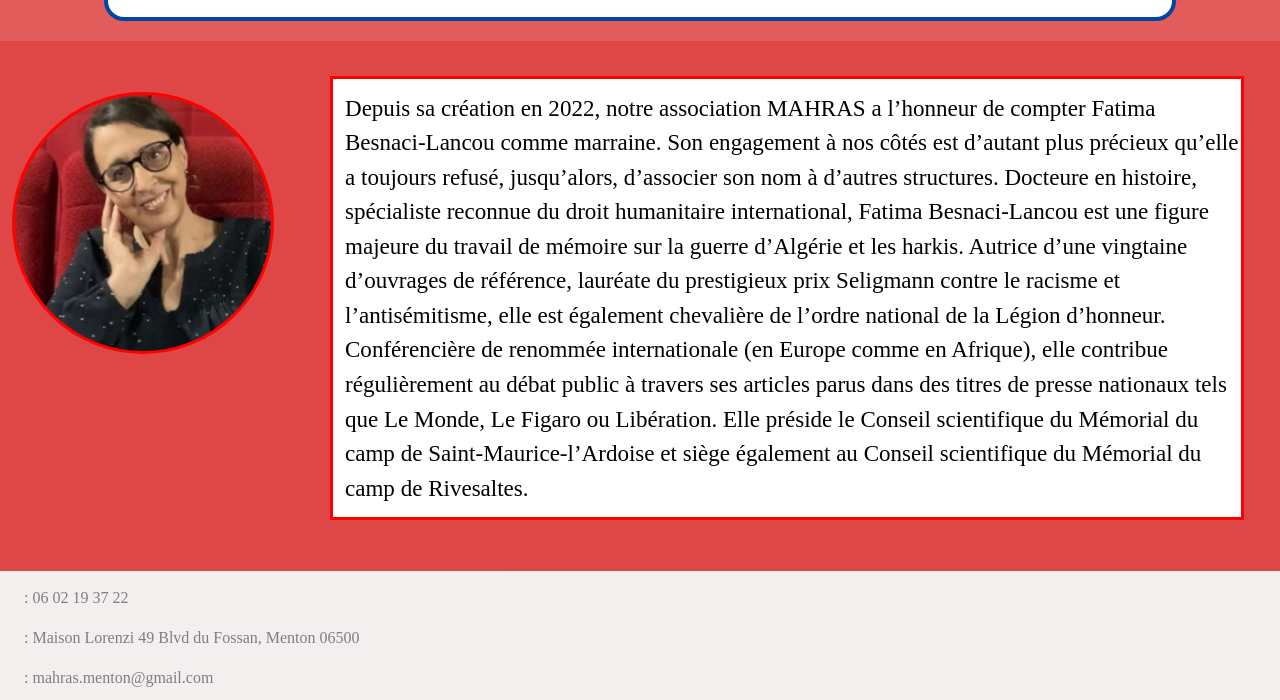
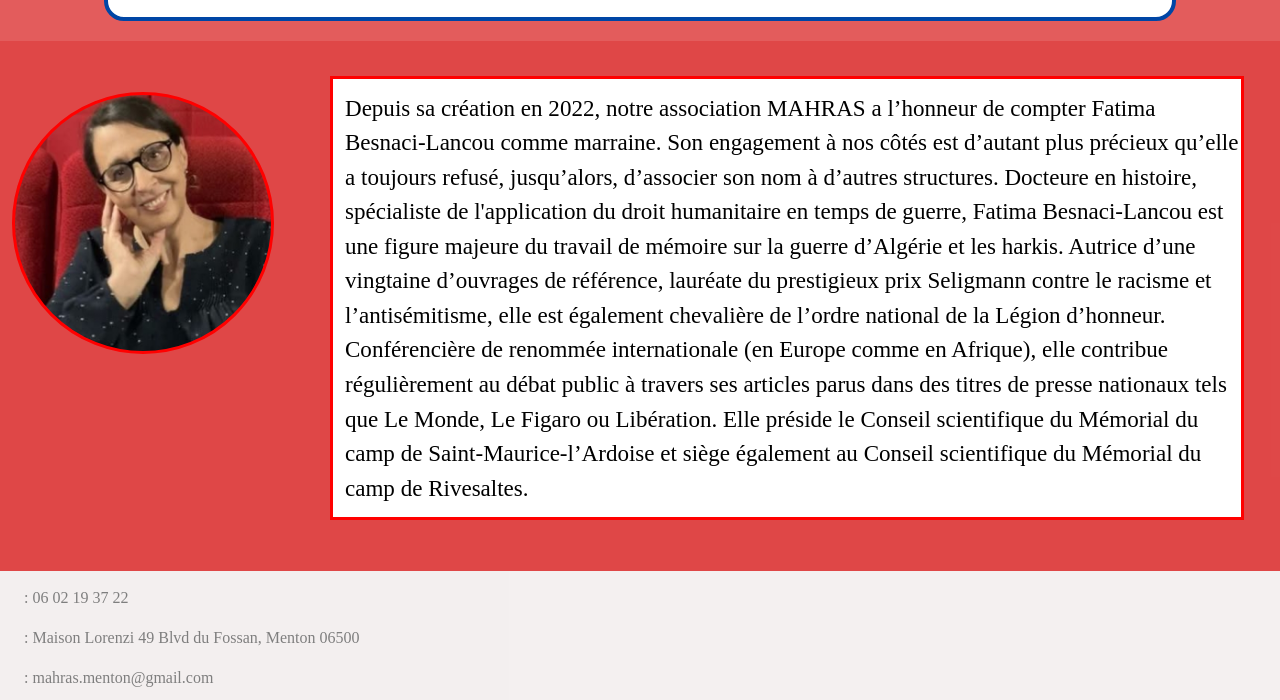
Before and after one commit to mahras-menton/mahras_site, a plain HTML site: page index.html in a window 1280 px wide. Shown: the part 1048-1748 px from the top of the page. Drawn offline with Linux system fonts and the light colour scheme.

Commit message:
Update index.html

```diff
--- a/index.html
+++ b/index.html
@@ -73,7 +73,7 @@
             okok
         </div>
         <div id="fatima_description">
-            <p >Depuis sa création en 2022, notre association MAHRAS a l’honneur de compter Fatima Besnaci-Lancou comme marraine. Son engagement à nos côtés est d’autant plus précieux qu’elle a toujours refusé, jusqu’alors, d’associer son nom à d’autres structures. Docteure en histoire, spécialiste reconnue du droit humanitaire international, Fatima Besnaci-Lancou est une figure majeure du travail de mémoire sur la guerre d’Algérie et les harkis. Autrice d’une vingtaine d’ouvrages de référence, lauréate du prestigieux prix Seligmann contre le racisme et l’antisémitisme, elle est également chevalière de l’ordre national de la Légion d’honneur. Conférencière de renommée internationale (en Europe comme en Afrique), elle contribue régulièrement au débat public à travers ses articles parus dans des titres de presse nationaux tels que Le Monde, Le Figaro ou Libération. Elle préside le Conseil scientifique du Mémorial du camp de Saint-Maurice-l’Ardoise et siège également au Conseil scientifique du Mémorial du camp de Rivesaltes.</p>
+            <p >Depuis sa création en 2022, notre association MAHRAS a l’honneur de compter Fatima Besnaci-Lancou comme marraine. Son engagement à nos côtés est d’autant plus précieux qu’elle a toujours refusé, jusqu’alors, d’associer son nom à d’autres structures. Docteure en histoire, spécialiste de l'application du droit humanitaire en temps de guerre, Fatima Besnaci-Lancou est une figure majeure du travail de mémoire sur la guerre d’Algérie et les harkis. Autrice d’une vingtaine d’ouvrages de référence, lauréate du prestigieux prix Seligmann contre le racisme et l’antisémitisme, elle est également chevalière de l’ordre national de la Légion d’honneur. Conférencière de renommée internationale (en Europe comme en Afrique), elle contribue régulièrement au débat public à travers ses articles parus dans des titres de presse nationaux tels que Le Monde, Le Figaro ou Libération. Elle préside le Conseil scientifique du Mémorial du camp de Saint-Maurice-l’Ardoise et siège également au Conseil scientifique du Mémorial du camp de Rivesaltes.</p>
         </div>
     </div>
 
@@ -93,4 +93,5 @@
 
 
 
+
 </html>
```
